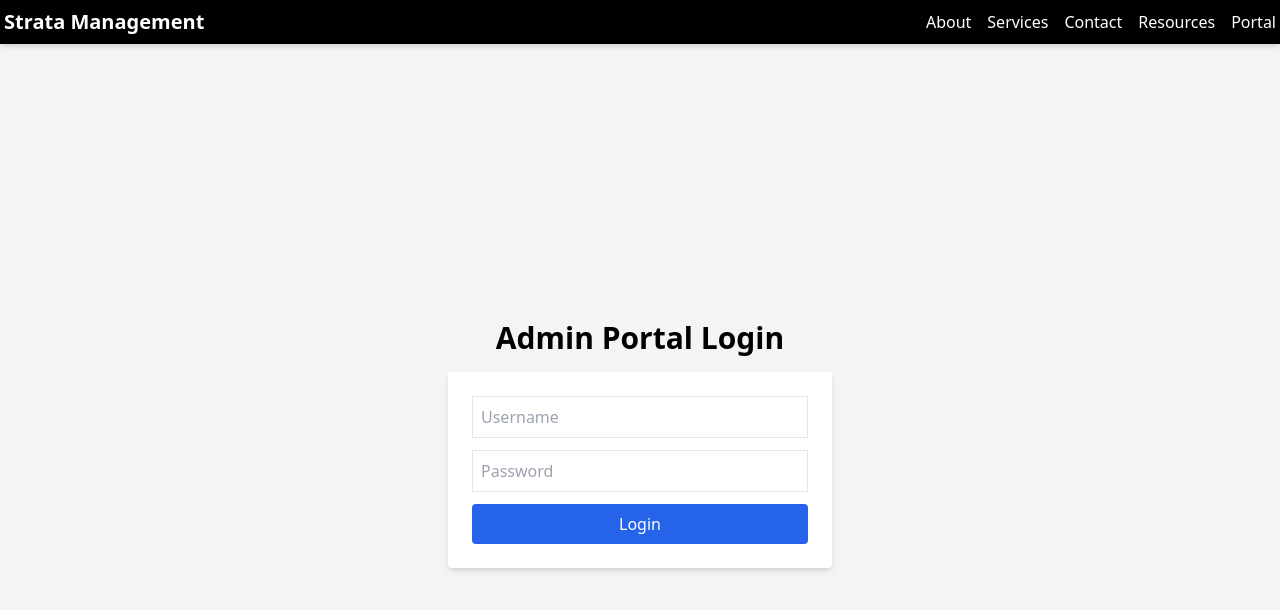
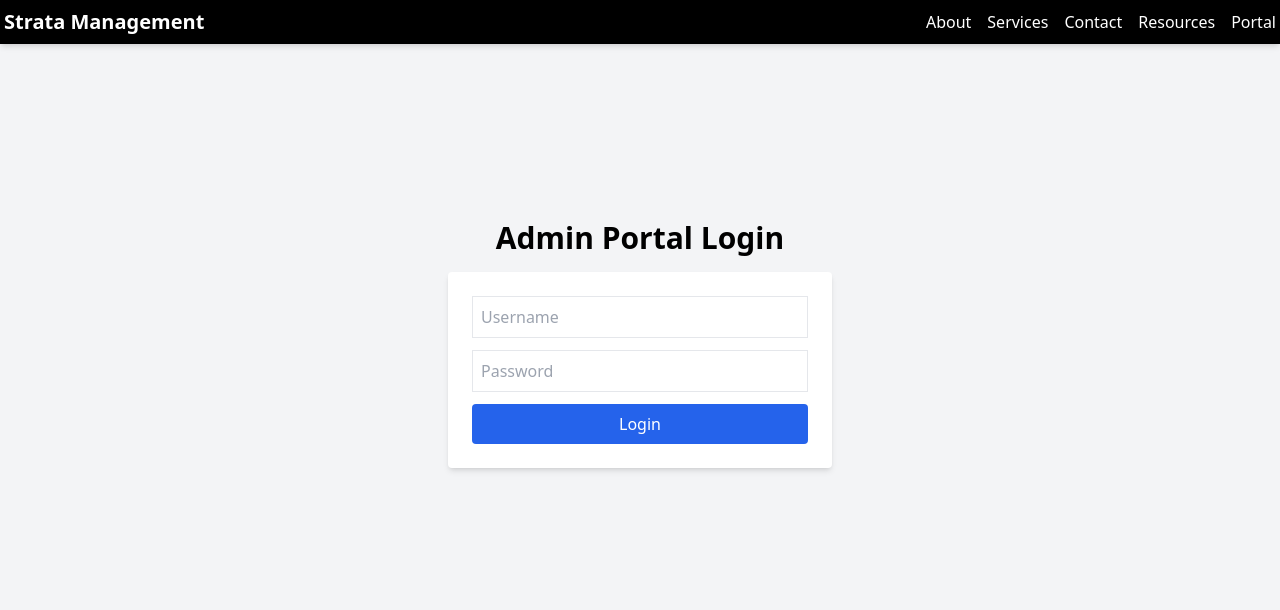
Before and after one commit to arianghojavand/strata-management-website, a Next.js app: page /portal in a window 1280 px wide. Shown: the top 610 px of the page. Built offline with nearby package versions, Linux system fonts and the light colour scheme.

Commit message:
first website prototype complete

```diff
--- a/src/app/portal/page.js
+++ b/src/app/portal/page.js
@@ -34,7 +34,7 @@ export default function Portal() {
     <>
     <Navbar />
 
-    <div className="min-h-screen flex flex-col items-center justify-center bg-gray-100 p-4">
+    <div className="min-h-[75vh] flex flex-col items-center justify-center bg-gray-100 p-4">
       <h1 className="text-3xl font-bold mb-4">Admin Portal Login</h1>
 
       <form onSubmit={handleSubmit} className="bg-white p-6 rounded shadow-md w-full max-w-sm">
```
